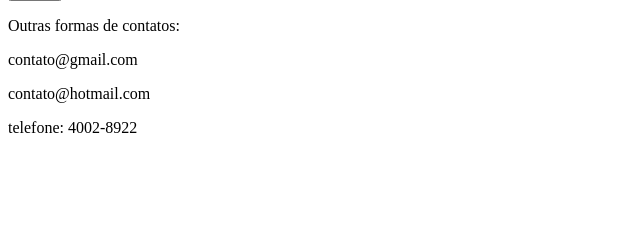
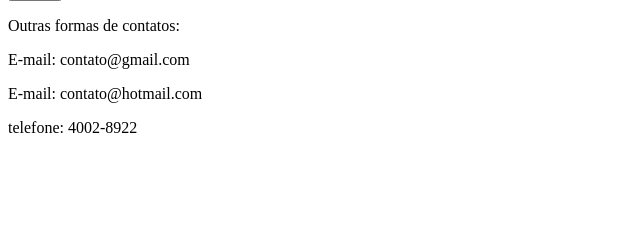
Before and after one commit to MarcoAurelioNeiva/cursos, a PHP site: page /contato.php in a window 1280 px wide. Shown: the part 329-572 px from the top of the page, without its empty margins (0-640 px from the left). Run offline with PHP 8.4, Linux system fonts and the light colour scheme.

Commit message:
ajuste contatos

```diff
--- a/contato.php
+++ b/contato.php
@@ -18,6 +18,6 @@
 	<button type="submit">Enviar</button>
 </form>
 <p>Outras formas de contatos:</p>
-<p>contato@gmail.com</p>
-<p>contato@hotmail.com</p>
+<p>E-mail: contato@gmail.com</p>
+<p>E-mail: contato@hotmail.com</p>
 <p>telefone: 4002-8922</p>
```
